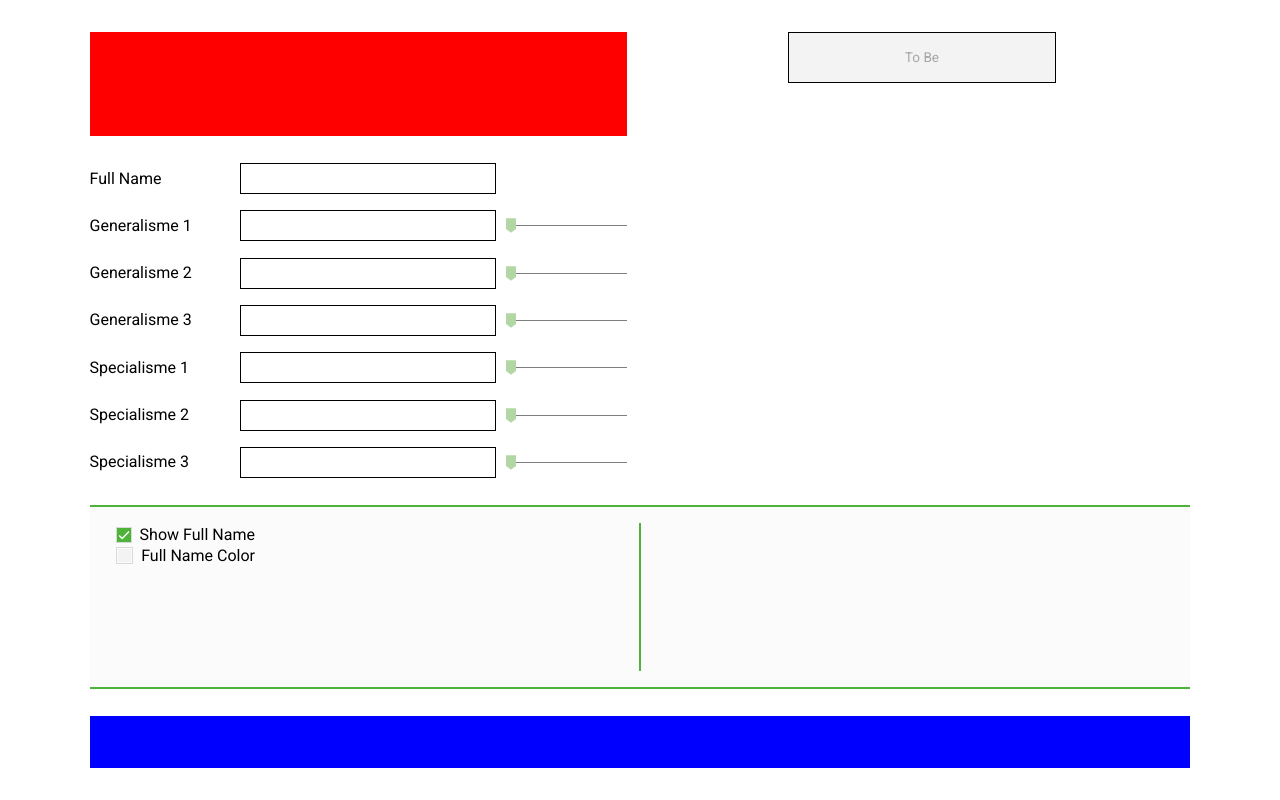
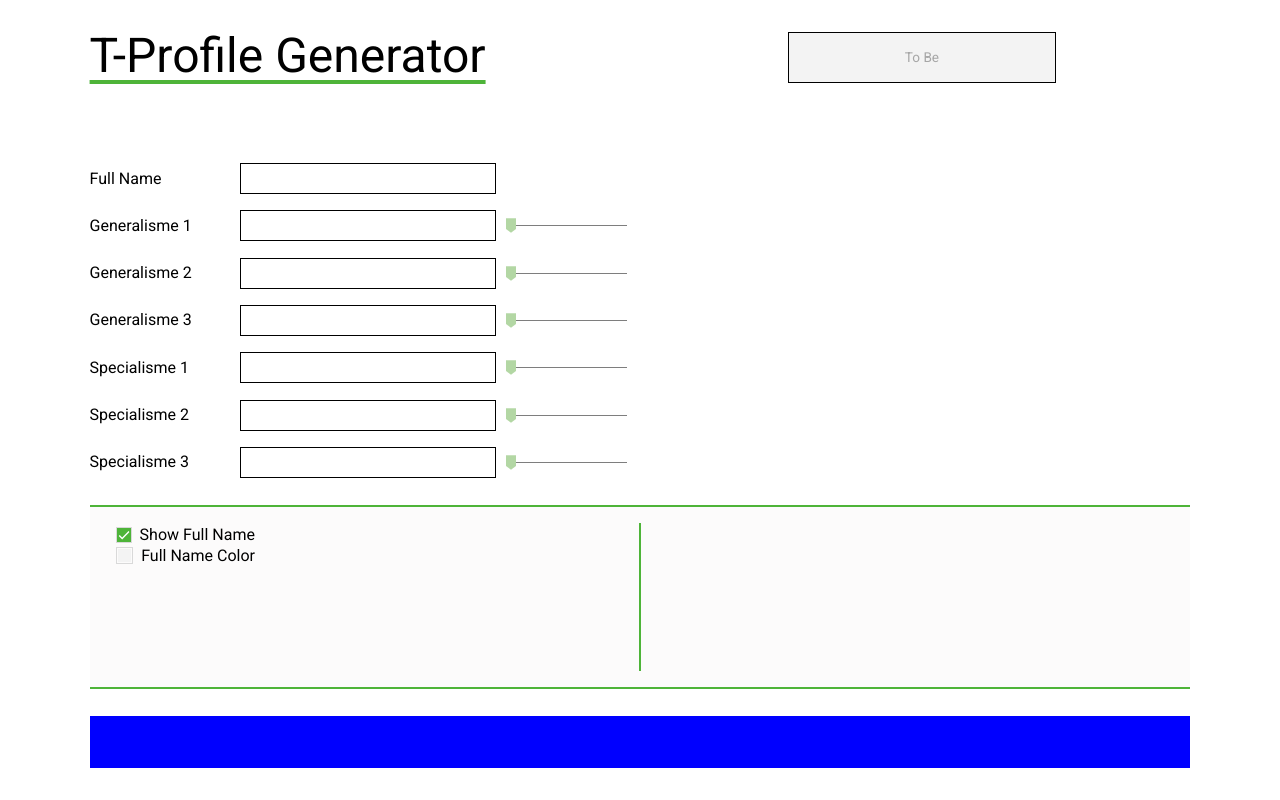
Before and after one commit to Euricom/t-profile-gen-v2, a React (Vite) app: page / in a window 1280 px wide. Built offline with nearby package versions, Linux system fonts and the light colour scheme.

Commit message:
feat: add header component

```diff
--- a/src/App.tsx
+++ b/src/App.tsx
@@ -2,7 +2,7 @@ import * as React from 'react';
 import Config from './components/Config';
 
 import Layout from './components/Layout';
-import { NamePreview, TProfile } from './components';
+import { Header, NamePreview, TProfile } from './components';
 import Skills from './components/Skills';
 import { SkillContext } from './contexts/skills';
 
@@ -14,7 +14,7 @@ function App(): JSX.Element {
   return (
     <Layout
       config={<Config />}
-      header={<Test />}
+      header={<Header>T-Profile Generator</Header>}
       cookies={<Test />}
       preview={<TProfile />}
       skills={<Skills />}
--- /dev/null
+++ b/src/components/Header/Header.tsx
@@ -0,0 +1,11 @@
+import React from 'react';
+import * as S from './styles';
+import { HeaderProps } from './types';
+
+const Header = ({ children }: HeaderProps): JSX.Element => (
+  <S.HeaderWrapper>
+    <S.HeaderTitle>{children}</S.HeaderTitle>
+  </S.HeaderWrapper>
+);
+
+export default Header;
--- /dev/null
+++ b/src/components/Header/styles.ts
@@ -0,0 +1,11 @@
+import styled from 'styled-components';
+
+export const HeaderWrapper = styled.header`
+  width: 100%;
+`;
+
+export const HeaderTitle = styled.h1`
+  font-size: 3rem;
+  text-decoration: underline solid ${({ theme }) => theme.colors.primary[500]};
+  text-underline-offset: 0.5rem;
+`;
--- /dev/null
+++ b/src/components/Header/types.ts
@@ -0,0 +1,5 @@
+import React from 'react';
+
+export interface HeaderProps {
+  children: React.ReactNode;
+}
--- a/src/components/Layout/index.tsx
+++ b/src/components/Layout/index.tsx
@@ -23,7 +23,6 @@ const Grid = styled.div`
 const Header = styled.div`
   height: 100%;
   grid-area: header;
-  background-color: red;
 `;
 const Skills = styled.div`
   display: flex;
--- a/src/components/index.tsx
+++ b/src/components/index.tsx
@@ -6,3 +6,4 @@ export { default as Button } from './Button/Button';
 export { default as CookieBanner } from './CookieBanner/CookieBanner';
 export { default as TProfile } from './TProfile/TProfile';
 export { default as NamePreview } from './NamePreview/NamePreview';
+export { default as Header } from './Header/Header';
```
Also changed, not shown: 1 other file (tests, documents, lock files or other folders).
